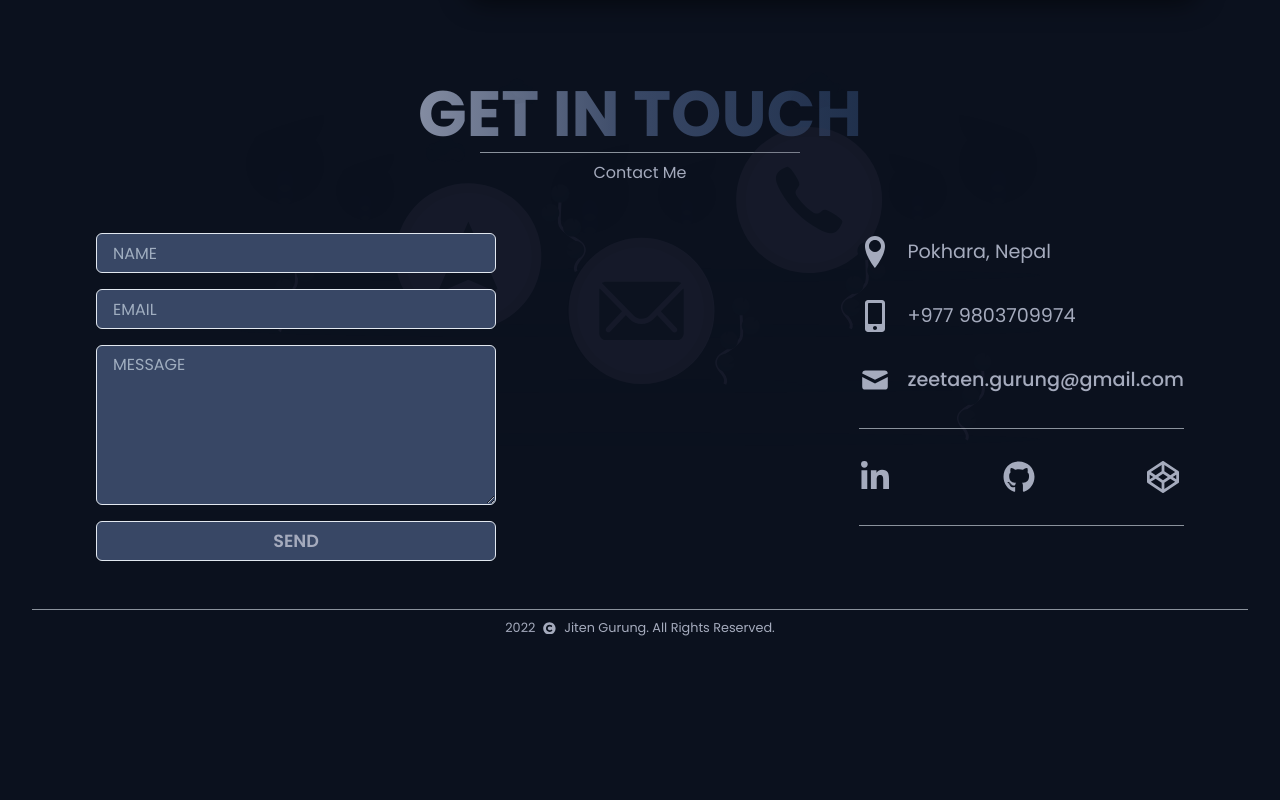
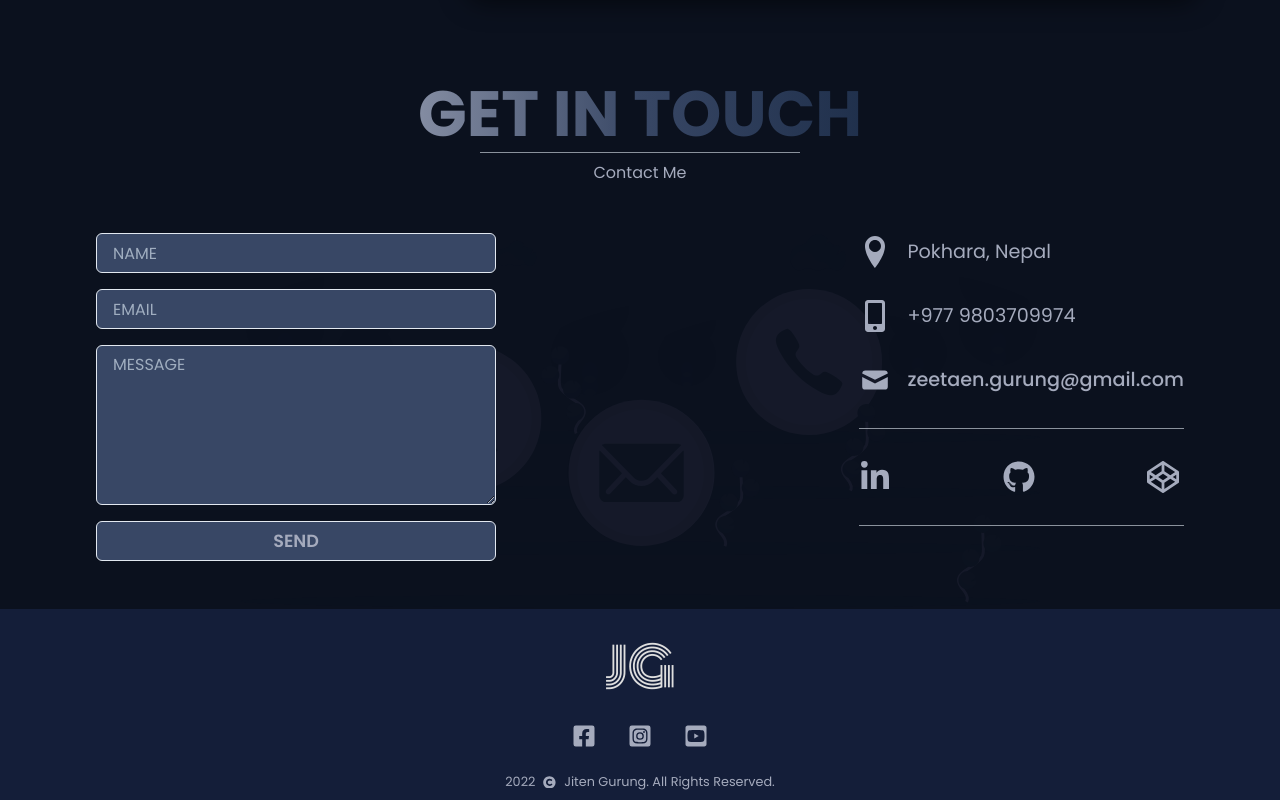
Before and after one commit to zeetaengrg/portfolio, a Next.js app: page / in a window 1280 px wide. Shown: the part 2800-3600 px from the top of the page. Before the commit the page ends 3446 px from the top, so only its background shows below. Built offline with nearby package versions, Linux system fonts and the light colour scheme.

Commit message:
feat: Footer section reconfigured and restyled to new look

```diff
--- a/components/Footer.jsx
+++ b/components/Footer.jsx
@@ -1,17 +1,42 @@
-import { Center, Divider, Text, Flex } from '@chakra-ui/react';
-import { FaCopyright } from 'react-icons/fa';
+import { Center, Text, Flex, Image, Grid, Link } from '@chakra-ui/react';
+import { FaCopyright, FaFacebookSquare, FaInstagramSquare, FaYoutubeSquare } from 'react-icons/fa';
 
 const Footer = () => {
+
+    const iconStyle = {
+        fontSize: "1.5rem",
+    }
+
+    const linkStyle = {
+        _hover: {
+            "&::after": { content: "none" },
+            color: "#a5abbd",
+        }
+    }
+
     return (
         <>
+            <Grid bgColor="#141E39" placeContent="center">
                 <Center>
-                <Divider width="95%" />
+                    <Image src="/images/logo.png" alt="logo" m="2rem 0" />
                 </Center>
+                <Flex mb="1rem" gap="2rem" justifyContent="center">
+                    <Link href="https://www.facebook.com/zeetaen/" sx={linkStyle} target="_blank" rel="noreferrer noopener nofollow">
+                        <FaFacebookSquare style={iconStyle} />
+                    </Link>
+                    <Link href="https://www.instagram.com/zeetaen/" sx={linkStyle} target="_blank" rel="noreferrer noopener nofollow">
+                        <FaInstagramSquare style={iconStyle} />
+                    </Link>
+                    <Link href="https://www.youtube.com/c/ZeetaenGurung" sx={linkStyle} target="_blank" rel="noreferrer noopener nofollow">
+                        <FaYoutubeSquare style={iconStyle} />
+                    </Link>
+                </Flex>
                 <Text fontSize="0.8rem" m="0.5rem">
                     <Flex justifyContent="center" alignItems="center">
                         2022 <FaCopyright style={{margin: "0 0.5rem"}} /> Jiten Gurung. All Rights Reserved.
                     </Flex>
                    </Text>
+            </Grid>
         </>
     );
 };
```
Lines whose indentation alone changed are shown as unchanged.
